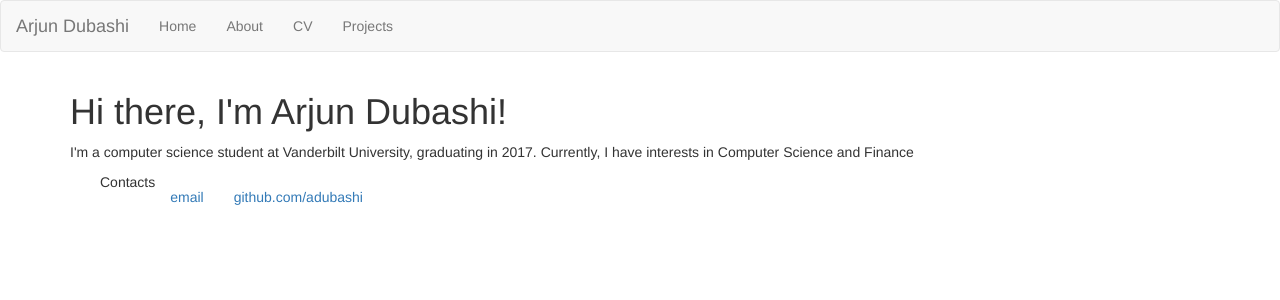
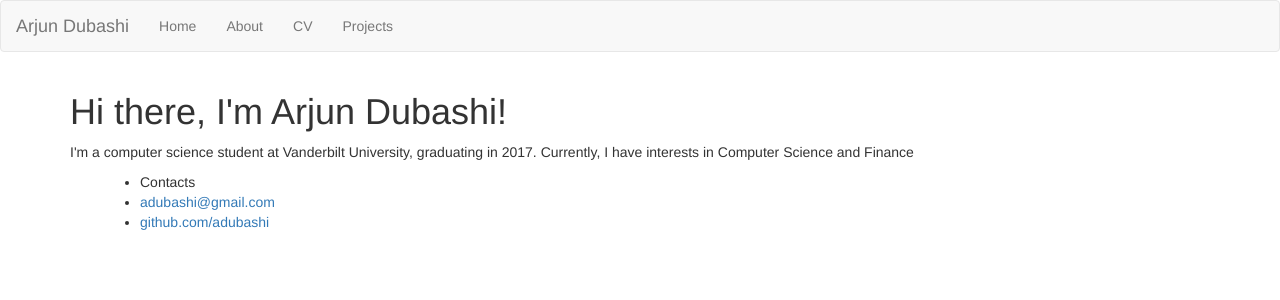
Before and after one commit to adubashi/adubashi.github.io, a Jekyll site: the page built from index.html, in a window 1280 px wide. Shown: the top 300 px of the page. Built offline with Jekyll 4.4.1, drawn with Linux system fonts in a browser that asks for light colours.

Commit message:
Update default.html

```diff
--- a/_layouts/default.html
+++ b/_layouts/default.html
@@ -21,9 +21,9 @@
 
 			</div><!-- /.container -->
 			<footer>
-	    		<ul class="nav navbar-nav" style="margin-left: 100px;">
+	    		<ul style="margin-left: 100px;">
 	    			<li>Contacts</li>
-	        		<li><a href="mailto:arjun.dubashi@vanderbilt.edu">email</a></li>
+	        		<li><a href="mailto:arjun.dubashi@vanderbilt.edu">adubashi@gmail.com</a></li>
 	        		<li><a href="https://github.com/adubashi">github.com/adubashi</a></li>
 			</ul>
 			</footer>
```
